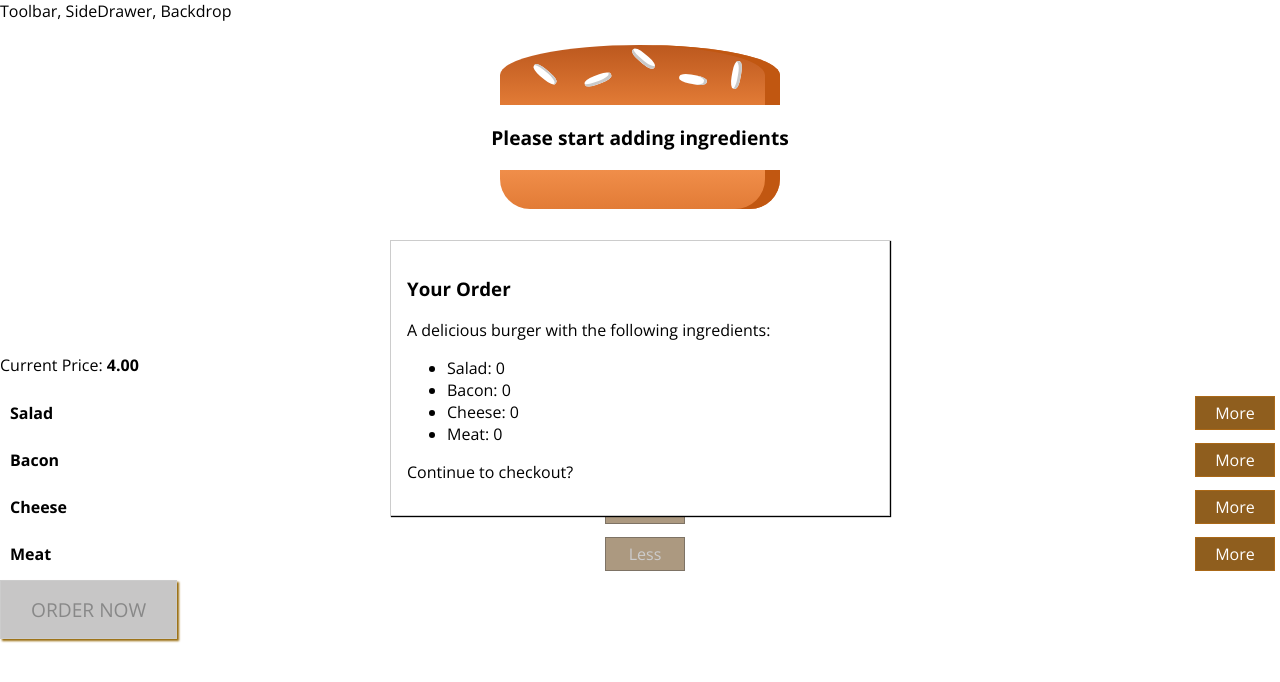
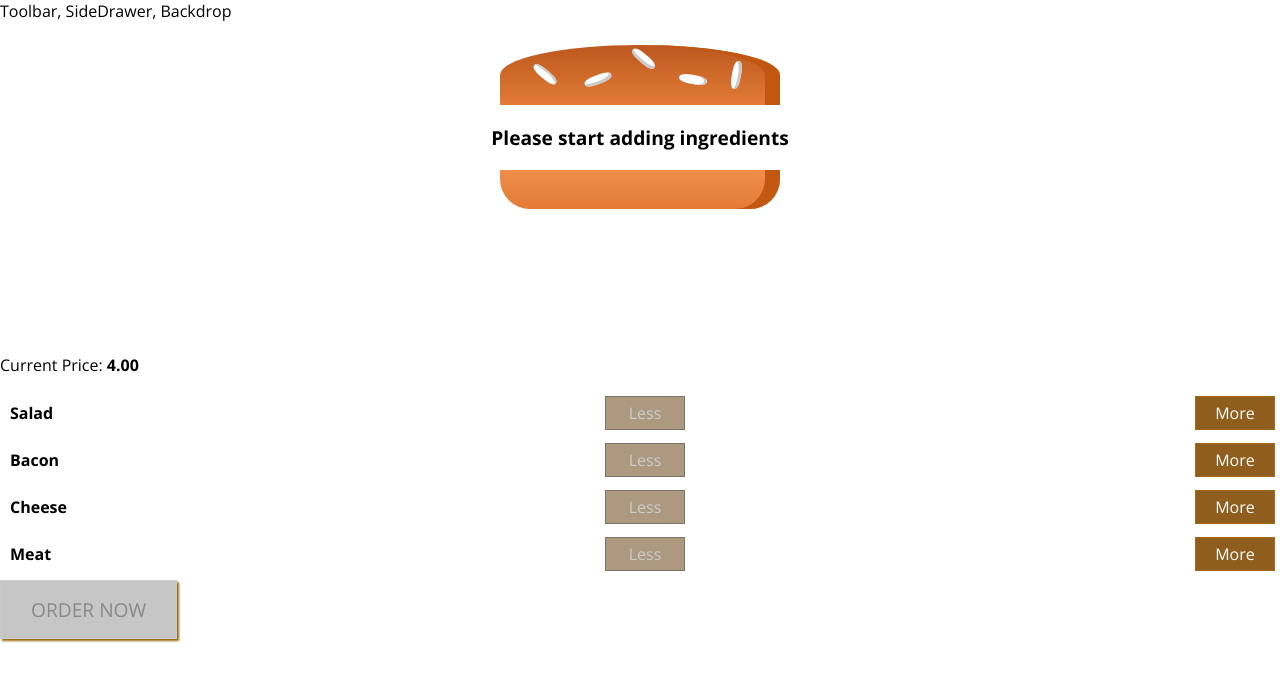
Before and after one commit to eshaam/eshaam-burger-builder, a React app: page / in a window 1280 px wide. Shown: the top 682 px of the page. Built offline with nearby package versions, Linux system fonts and the light colour scheme.

Commit message:
implement modal on click

```diff
--- a/src/components/Burger/BuildControls/BuildControls.js
+++ b/src/components/Burger/BuildControls/BuildControls.js
@@ -21,7 +21,7 @@
         disabled={props.disabled[ctrl.type]}
         />
     ))}
-    <button className={classes.OrderButton} disabled={!props.purchasable}>ORDER NOW</button>
+    <button className={classes.OrderButton} disabled={!props.purchasable} onClick={props.ordered}>ORDER NOW</button>
   </div>
 );
 
--- a/src/components/UI/Modal/Modal.js
+++ b/src/components/UI/Modal/Modal.js
@@ -3,7 +3,10 @@
 import classes from './Modal.css';
 
 const Modal = (props) => (
-  <div className={classes.Modal}>
+  <div className={classes.Modal} style={{
+    transform: props.show ? 'translateY(0)' : 'traslateY(-100vh)',
+    opacity: props.show ? '1' : '0'
+  }}>
     {props.children}
   </div>
 );
--- a/src/containers/BurgerBuilder/BurgerBuilder.js
+++ b/src/containers/BurgerBuilder/BurgerBuilder.js
@@ -23,7 +23,8 @@
       meat: 0
     },
     totalPrice: 4,
-    purchasable: false
+    purchasable: false,
+    purchasing: false
   }
 
   addIngredientHandler = (type) => {
@@ -78,6 +79,10 @@
     this.updatePurchaseState(updatedIngredients);
   }
 
+  purchaseHandler = () => {
+    this.setState({purchasing: true});
+  }
+
   render () {
     const disabledInfo = {
       ...this.state.ingredients
@@ -87,7 +92,7 @@
     }
     return (
       <Aux>
-        <Modal>
+        <Modal show={this.state.purchasing}>
           <OrderSummary ingredients={this.state.ingredients} />
         </Modal>
         <Burger ingredients={this.state.ingredients} />
@@ -97,6 +102,7 @@
           disabled={disabledInfo}
           purchasable={this.state.purchasable}
           price={this.state.totalPrice}
+          ordered={this.purchaseHandler}
           />
       </Aux>
     );
```
